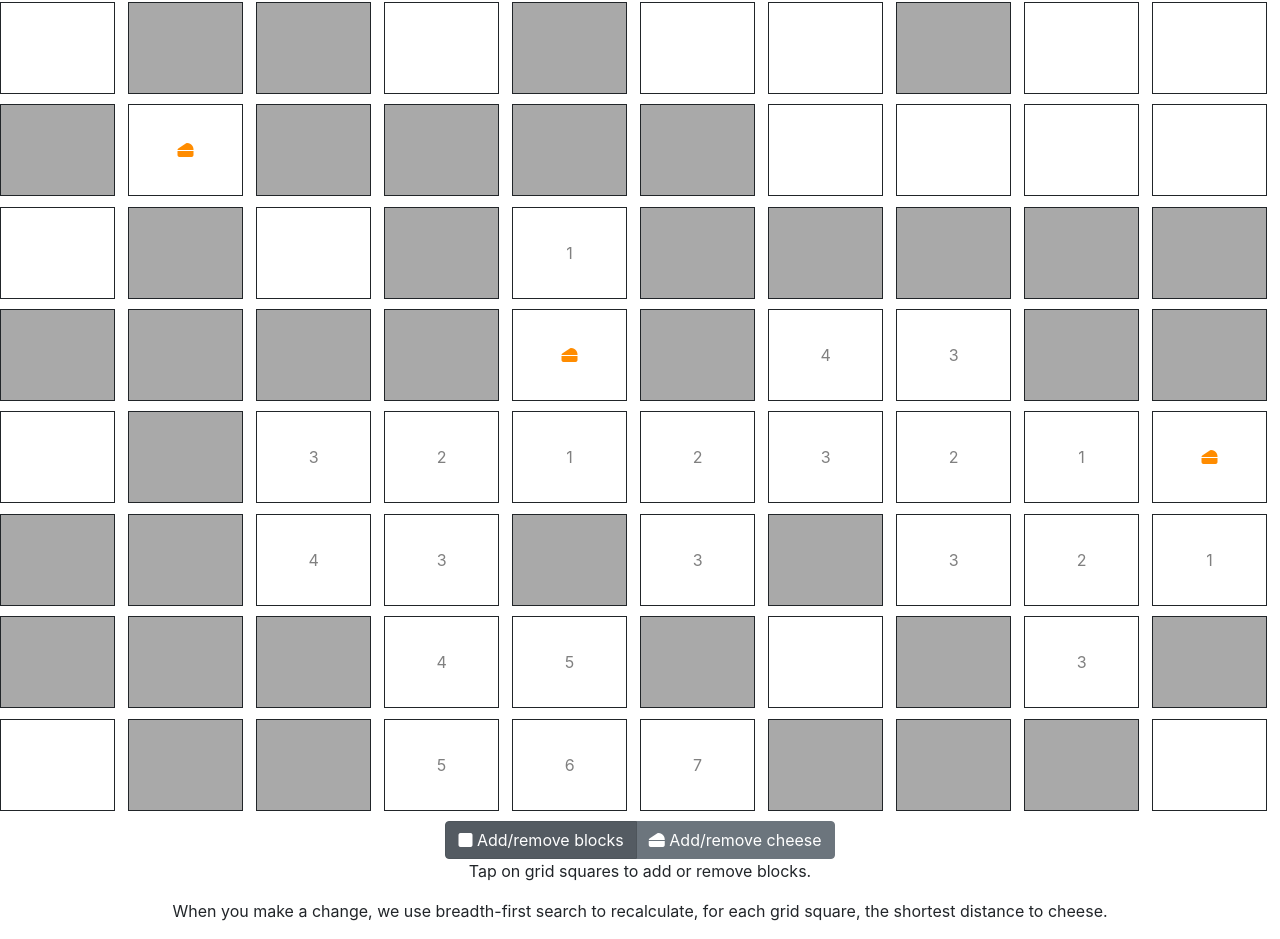
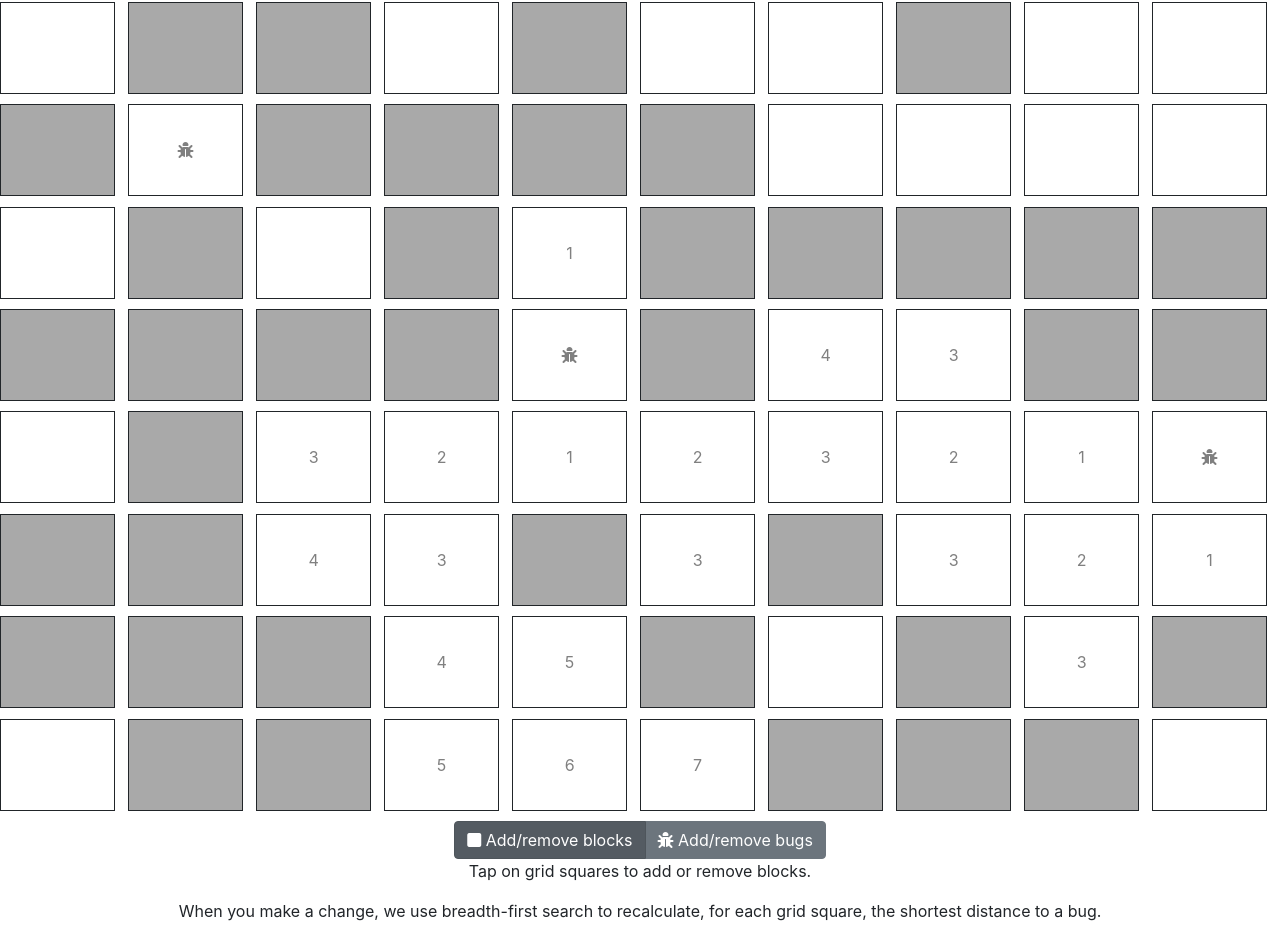
Before and after one commit to rmlowe/bfs, a React (Create React App) app: page / in a window 1280 px wide. Shown: the part 259-1198 px from the top of the page. Built offline with nearby package versions, Linux system fonts and the light colour scheme.

Commit message:
Change cheese to bugs

```diff
--- a/src/App.tsx
+++ b/src/App.tsx
@@ -82,13 +82,13 @@ class App extends React.Component {
               className={'btn btn-secondary' + (this.state.addRemoveCheese ? ' active' : '')}
               onClick={() => this.setState({ addRemoveCheese: true })}
             >
-              <i className="fas fa-cheese"></i> Add/remove cheese
+              <i className="fas fa-bug"></i> Add/remove bugs
             </button>
           </div>
           <div>
-            <p>Tap on grid squares to add or remove blocks.</p>
+        <p>Tap on grid squares to add or remove {this.state.addRemoveCheese ? 'bugs' : 'blocks'}.</p>
             <p>When you make a change, we use breadth-first search to recalculate, for each grid square, the shortest distance to
-              cheese.</p>
+              a bug.</p>
           </div>
       </div>
     );
--- a/src/Cell.tsx
+++ b/src/Cell.tsx
@@ -12,7 +12,7 @@ const cell = ({ block, cheese, distance, onClick }: Props) =>
         <div className={block ? 'content block' : 'content'} onClick={onClick} >
             <div className="my-table">
                 <div className="my-table-cell" style={{ color: 'Gray' }}>
-                    {cheese ? <i style={{ color: 'DarkOrange' }} className="fas fa-cheese"></i> : distance}
+                    {cheese ? <i className="fas fa-bug"></i> : distance}
                 </div>
             </div>
         </div>
```
